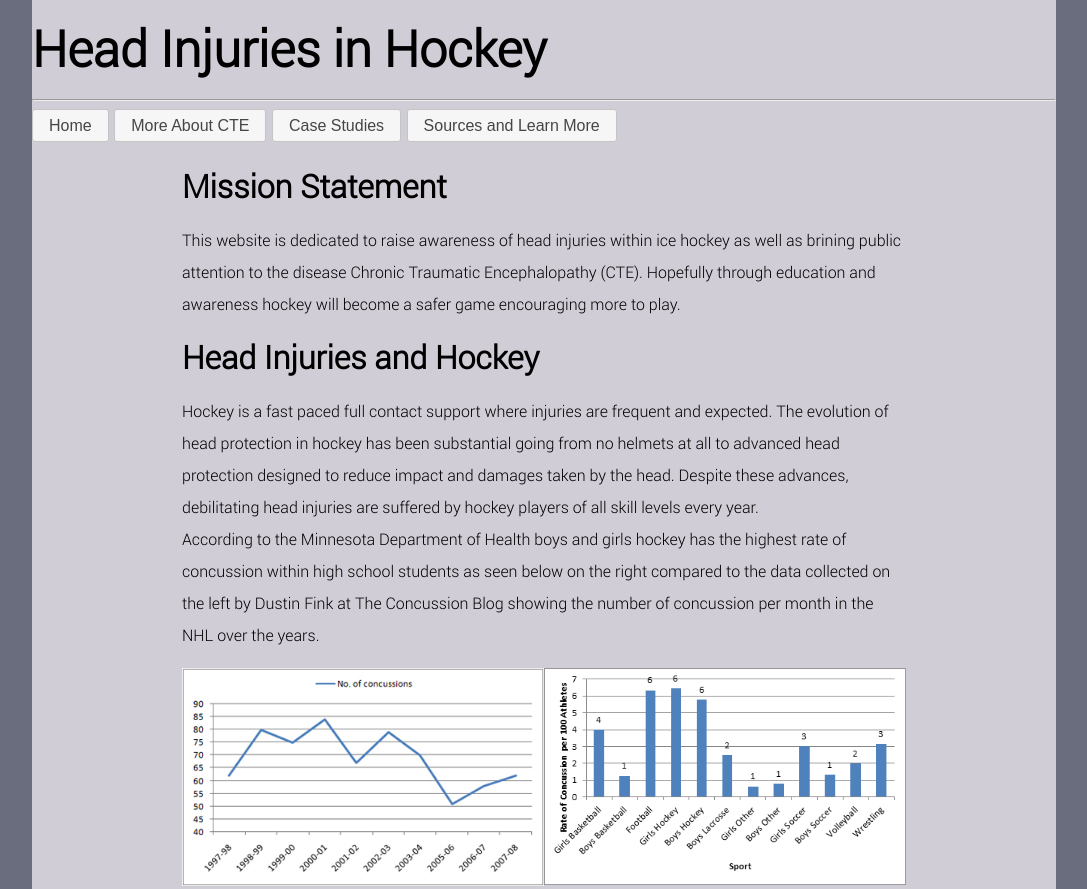
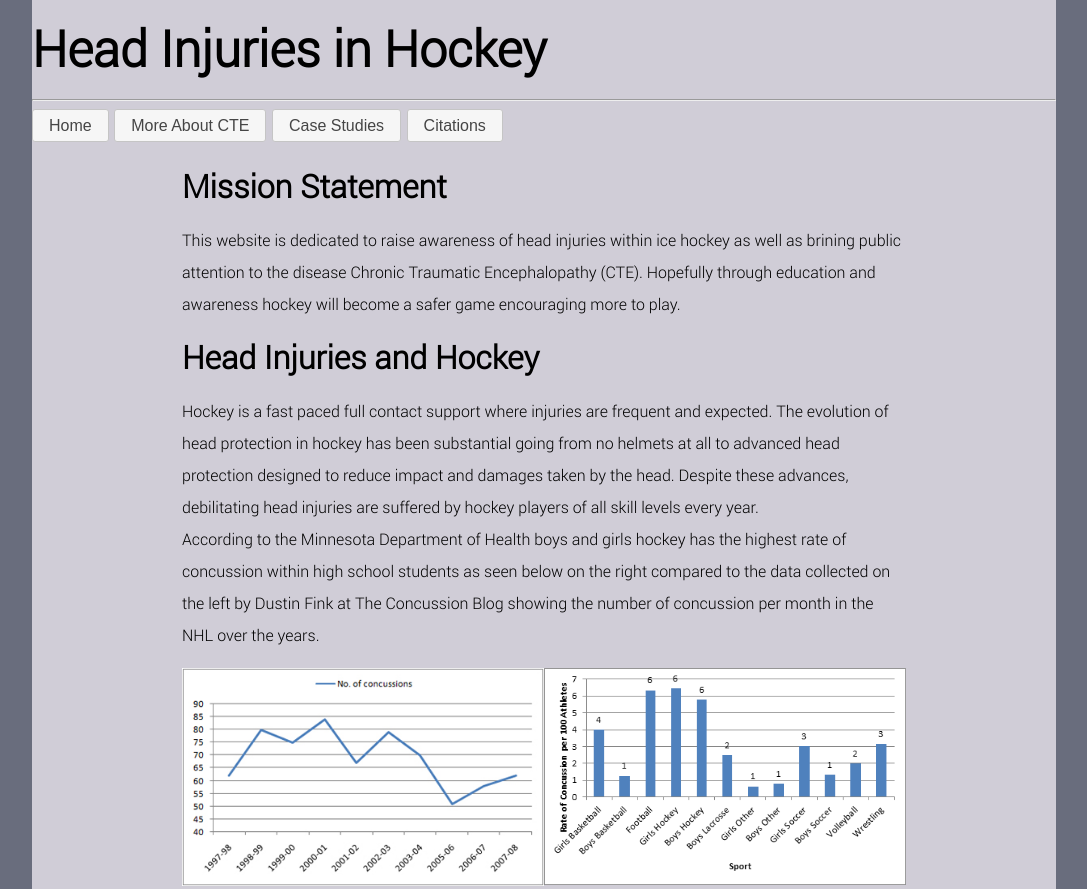
Before and after one commit to drossos/Head-Injuries-in-Hockey, a plain HTML site: page index.html in a window 1280 px wide. Shown: the top 889 px of the page, without its empty margins (96-1183 px from the left). Drawn offline with Linux system fonts and the light colour scheme.

Commit message:
first final

```diff
--- a/index.html
+++ b/index.html
@@ -18,7 +18,7 @@
             <button id="cteInfo">More About CTE</button>
             <button id="caseStudies">Case Studies</button>
             <button id="learnMore">Learn More</button>
-            <button id="sources">Sources and Learn More</button>
+            <button id="sources">Citations</button>
 
 
             <script type="text/javascript" src = "js/jquery.js"></script>
```
